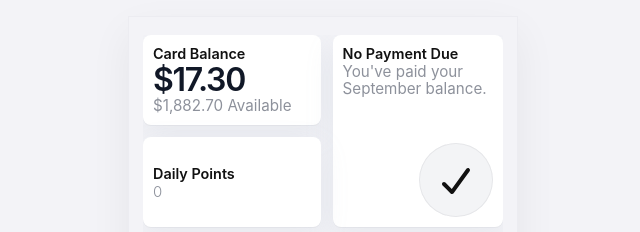
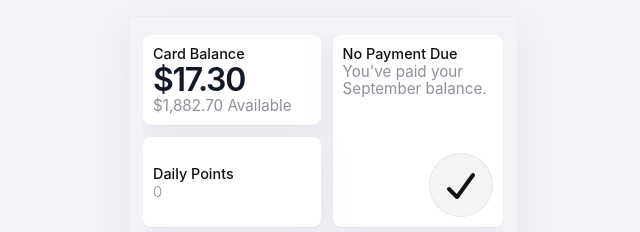
Before and after one commit to MrsLecter/wallet-app, a React (Vite) app: page / in a window 1280 px wide. Shown: the top 232 px of the page, without its empty margins (317-957 px from the left). Built offline with nearby package versions, Linux system fonts and the light colour scheme.

Commit message:
fix: small ui fixes

```diff
--- a/src/components/wallet/Dashboard.css
+++ b/src/components/wallet/Dashboard.css
@@ -39,7 +39,7 @@
   color: #111111;
   font-size: 0.9rem;
   line-height: 1.2;
-  font-weight: 600;
+  font-weight: 500;
 }
 
 .dashboard-card__amount,
@@ -68,8 +68,8 @@
 }
 
 .dashboard-card__icon {
-  width: 74px;
-  height: 74px;
+  width: 64px;
+  height: 64px;
   display: grid;
   place-items: center;
   border-radius: 999px;
--- a/src/styles/index.css
+++ b/src/styles/index.css
@@ -37,7 +37,7 @@ select {
   height: 100vh;
   height: 100dvh;
   padding:
-    max(16px, env(safe-area-inset-top)) max(16px, env(safe-area-inset-right)) max(16px, env(safe-area-inset-bottom)) max(16px, env(safe-area-inset-left));
+    max(16px, env(safe-area-inset-top)) max(16px, env(safe-area-inset-right)) 0 max(16px, env(safe-area-inset-left));
   background: #f3f3f7;
   overflow: hidden;
 }
@@ -55,7 +55,7 @@ select {
 
 .app-shell__main {
   height: 100%;
-  padding: 18px 14px 20px;
+  padding: 18px 14px 0 14px;
   overflow: hidden;
 }
 
```
Also changed, not shown: transaction-detail.png, transactions-list.png.
